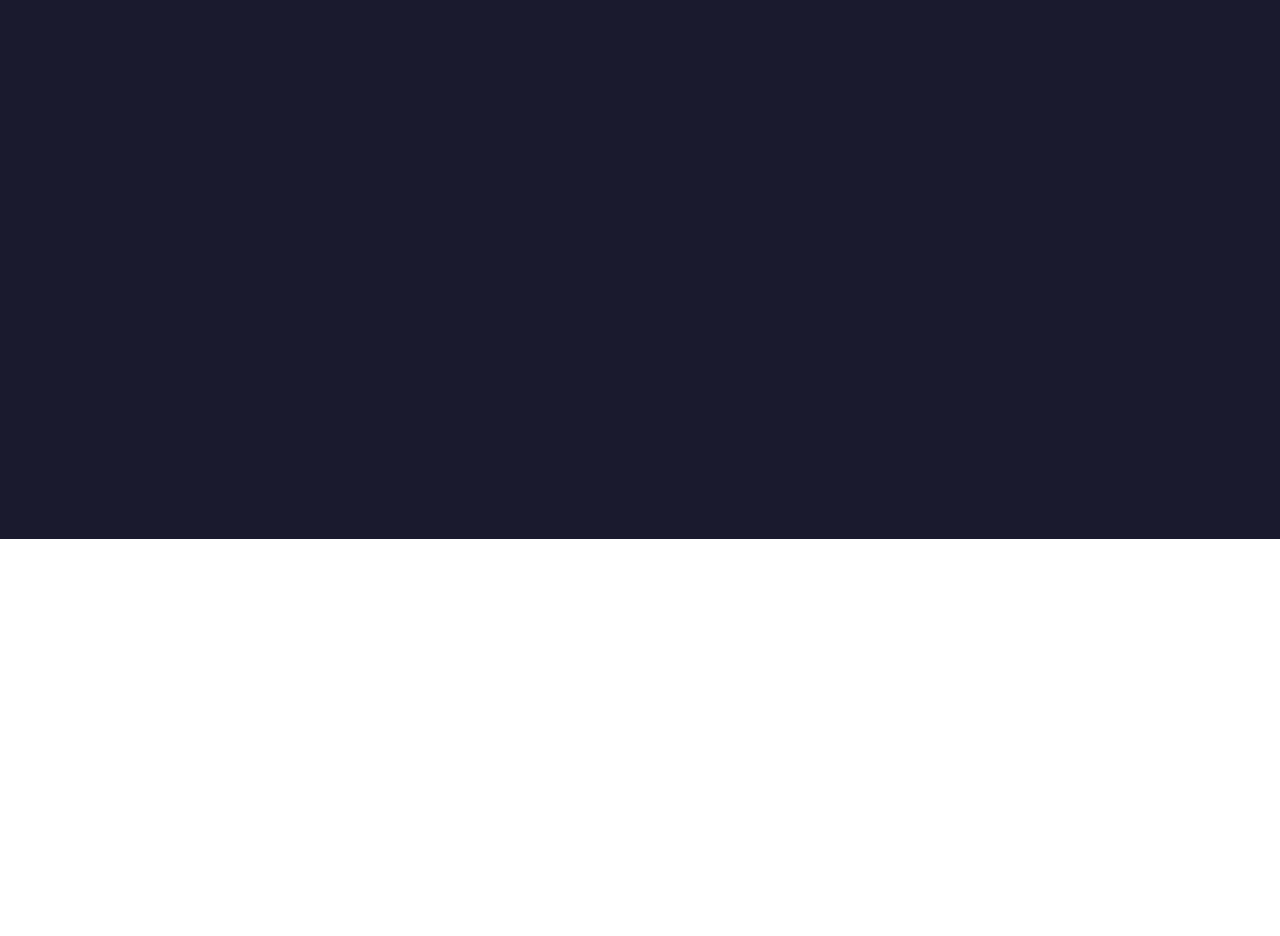
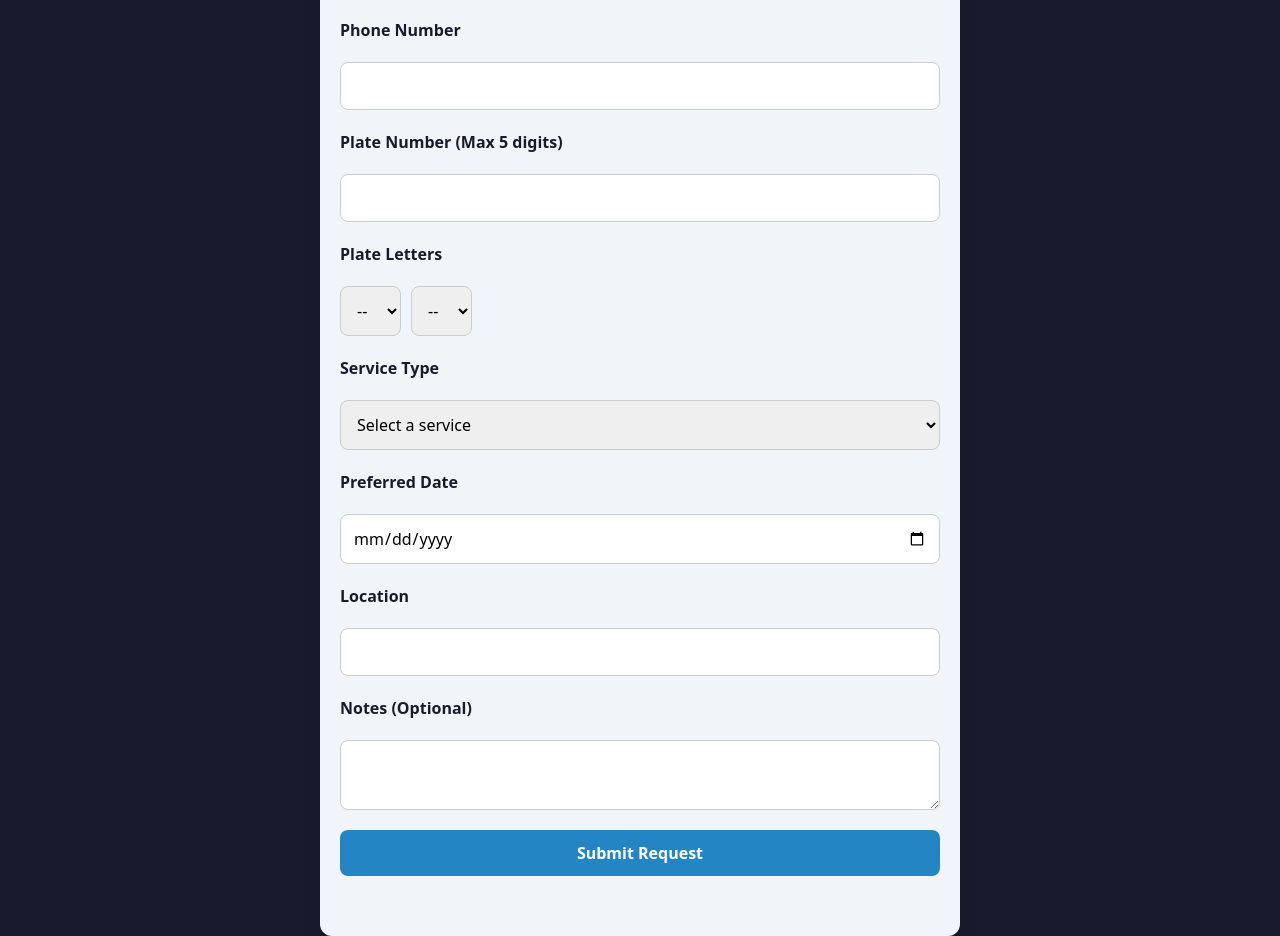
Before and after one commit to Abdulmalik1511/carcares, a React (Vite) app in the folder car-care/: page /RequestService in a window 1280 px wide. Shown: the part 261-1197 px from the top of the page. Before the commit the page ends 800 px from the top, so only its background shows below. Built offline with nearby package versions, Linux system fonts and the light colour scheme.

Commit message:
I Start Working on RequestService

```diff
--- a/car-care/src/pages/Home.jsx
+++ b/car-care/src/pages/Home.jsx
@@ -2,7 +2,7 @@ import React from "react";
 import { Link } from "react-router-dom";
 import Navbar from "../components/Navbar";
 import Footer from "../components/Footer";
-import "./Home.css"; // Custom CSS styling
+import "../styles/Home.css"; // Custom CSS styling
 
 const Home = () => {
   return (
--- a/car-care/src/pages/RequestService.jsx
+++ b/car-care/src/pages/RequestService.jsx
@@ -1,7 +1,82 @@
-import React from 'react'
+import React, { useState } from 'react';
+import '../styles/RequestService.css';
 
-export default function RequestService() {
+const RequestService = () => {
+  const [formData, setFormData] = useState({
+    name: '',
+    phone: '',
+    plateNumber: '',
+    plateLetter1: '',
+    plateLetter2: '',
+    serviceType: '',
+    date: '',
+    location: '',
+    notes: ''
+  });
+
+  const plateLetters = [
+    'A', 'B', 'C', 'D', 'E', 'F', 'G', 'H', 'J', 'K', 'L',
+    'M', 'N', 'O', 'P', 'Q', 'R', 'S', 'T', 'U', 'V', 'W',
+    'X', 'Y', 'Z'
+  ];
+
+  const handleChange = (e) => {
+    const { name, value } = e.target;
+    setFormData(prev => ({ ...prev, [name]: value }));
+  };
+
+  const handleSubmit = (e) => {
+    e.preventDefault();
+    alert('Request submitted successfully!');
+    console.log(formData); // Later, you will send this to Firebase or Supabase
+  };
+
   return (
-    <div>RequestService</div>
-  )
-}
+    <div className="request-container">
+      <h2>Request a Car Service</h2>
+      <form onSubmit={handleSubmit} className="request-form">
+        <label>Full Name</label>
+        <input type="text" name="name" value={formData.name} onChange={handleChange} required />
+
+        <label>Phone Number</label>
+        <input type="tel" name="phone" value={formData.phone} onChange={handleChange} required />
+
+        <label>Plate Number (Max 5 digits)</label>
+        <input type="number" name="plateNumber" maxLength={5} value={formData.plateNumber} onChange={handleChange} required />
+
+        <label>Plate Letters</label>
+        <div className="plate-letters">
+          <select name="plateLetter1" value={formData.plateLetter1} onChange={handleChange} required>
+            <option value="">--</option>
+            {plateLetters.map(letter => <option key={letter} value={letter}>{letter}</option>)}
+          </select>
+          <select name="plateLetter2" value={formData.plateLetter2} onChange={handleChange}>
+            <option value="">--</option>
+            {plateLetters.map(letter => <option key={letter} value={letter}>{letter}</option>)}
+          </select>
+        </div>
+
+        <label>Service Type</label>
+        <select name="serviceType" value={formData.serviceType} onChange={handleChange} required>
+          <option value="">Select a service</option>
+          <option value="Oil Change">Oil Change</option>
+          <option value="Battery Replacement">Battery Replacement</option>
+          <option value="Tire Service">Tire Service</option>
+        </select>
+
+        <label>Preferred Date</label>
+        <input type="date" name="date" value={formData.date} onChange={handleChange} required />
+
+        <label>Location</label>
+        <input type="text" name="location" value={formData.location} onChange={handleChange} required />
+
+        <label>Notes (Optional)</label>
+        <textarea name="notes" value={formData.notes} onChange={handleChange}></textarea>
+
+        <button type="submit" className="submit-button">Submit Request</button>
+      </form>
+    </div>
+  );
+};
+
+export default RequestService;
--- a/car-care/src/pages/Home.css
+++ b/car-care/src/styles/Home.css
@@ -115,7 +115,7 @@
 /* This is for our Services section */
 .service-icon {
   width: 60px;
-  margin-bottom: 1rem;
+  margin-bottom: 2rem;
 }
 
 .service-card {
@@ -125,6 +125,8 @@
   text-align: center;
   box-shadow: 0 4px 12px rgba(0,0,0,0.1);
   transition: transform 0.3s ease, box-shadow 0.3s ease;
+  min-height: 300px;
+
 }
 
 .service-card:hover {
--- /dev/null
+++ b/car-care/src/styles/RequestService.css
@@ -0,0 +1,56 @@
+.request-container {
+    max-width: 600px;
+    margin: 0 auto;
+    padding: 60px 20px;
+    background-color: #F1F5F9;
+    border-radius: 12px;
+    box-shadow: 0 10px 20px rgba(0, 0, 0, 0.08);
+  }
+
+  .request-container h2 {
+    text-align: center;
+    color: #1A1A2E;
+    font-size: 2rem;
+    margin-bottom: 2rem;
+  }
+
+  .request-form {
+    display: flex;
+    flex-direction: column;
+    gap: 20px;
+  }
+
+  .request-form label {
+    font-weight: bold;
+    color: #1A1A2E;
+  }
+
+  .request-form input,
+  .request-form select,
+  .request-form textarea {
+    padding: 12px;
+    border-radius: 8px;
+    border: 1px solid #ccc;
+    font-size: 1rem;
+    font-family: inherit;
+  }
+
+  .plate-letters {
+    display: flex;
+    gap: 10px;
+  }
+
+  .submit-button {
+    background-color: #2385C4;
+    color: white;
+    font-weight: 600;
+    padding: 12px;
+    border: none;
+    border-radius: 8px;
+    cursor: pointer;
+    transition: 0.3s ease;
+  }
+
+  .submit-button:hover {
+    background-color: #1e6ea5;
+  }
```
